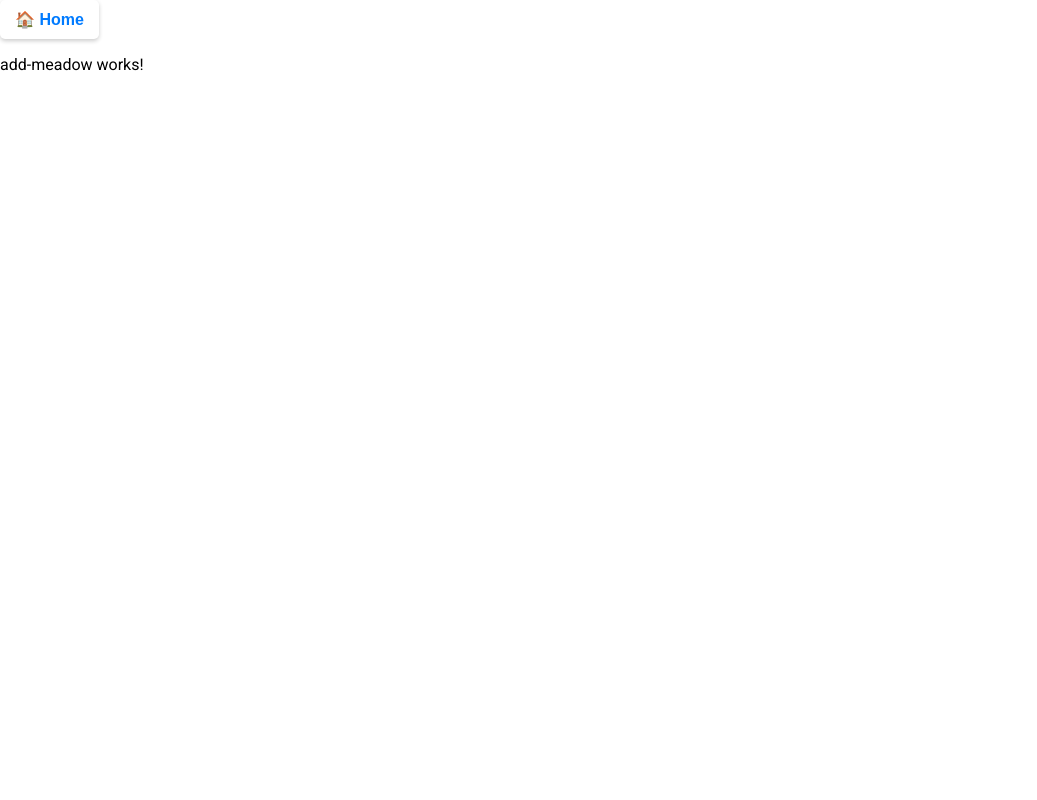
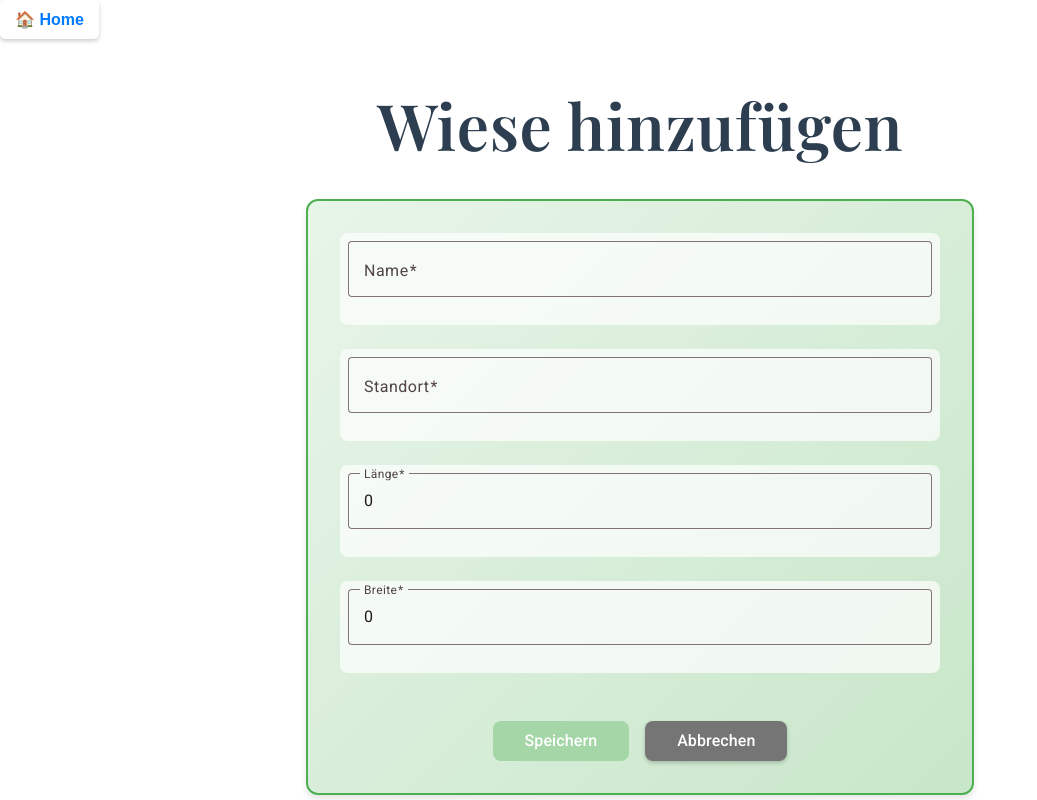
Before and after one commit to Johnhi19/TreeSpotter_Frontend, an Angular app in the folder tree-spotter-frontend/: page /add-meadow in a window 1280 px wide. Shown: the whole page, without its empty margins (0-1037 px from the left). Built offline with nearby package versions, Linux system fonts and the light colour scheme.

Commit message:
Add-Meadow-Component: Add functionality to add a new meadow

```diff
--- a/tree-spotter-frontend/src/app/meadow-info/add-meadow/add-meadow.component.html
+++ b/tree-spotter-frontend/src/app/meadow-info/add-meadow/add-meadow.component.html
@@ -1 +1,62 @@
-<p>add-meadow works!</p>
+<h1>Wiese hinzufügen</h1>
+<div class="form-container">
+
+  <form #form="ngForm" (ngSubmit)="onSubmit()" novalidate>
+
+    <mat-form-field appearance="outline">
+      <mat-label>Name</mat-label>
+      <input
+        matInput
+        [(ngModel)]="meadow.name"
+        name="name"
+        required>
+    </mat-form-field>
+
+    <mat-form-field appearance="outline">
+      <mat-label>Standort</mat-label>
+      <input
+        matInput
+        [(ngModel)]="meadow.location"
+        name="location"
+        required>
+    </mat-form-field>
+
+    <mat-form-field appearance="outline">
+      <mat-label>Länge</mat-label>
+      <input
+        matInput
+        type="number"
+        [(ngModel)]="meadow.size[0]"
+        name="sizeLength"
+        required>
+    </mat-form-field>
+
+    <mat-form-field appearance="outline">
+      <mat-label>Breite</mat-label>
+      <input
+        matInput
+        type="number"
+        [(ngModel)]="meadow.size[1]"
+        name="sizeWidth"
+        required>
+    </mat-form-field>
+
+    <div class="button-group">
+      <button
+        mat-raised-button
+        color="primary"
+        type="submit"
+        [disabled]="form.invalid">
+        Speichern
+      </button>
+
+      <button
+        mat-raised-button
+        type="button"
+        (click)="onCancel()">
+        Abbrechen
+      </button>
+    </div>
+
+  </form>
+</div>
--- a/tree-spotter-frontend/src/app/meadow-info/add-meadow/add-meadow.component.ts
+++ b/tree-spotter-frontend/src/app/meadow-info/add-meadow/add-meadow.component.ts
@@ -1,11 +1,53 @@
 import { Component } from '@angular/core';
+import { Router, ActivatedRoute } from '@angular/router';
+import { ApiService } from '../../api.service';
+import { CommonModule } from '@angular/common';
+import { FormsModule } from '@angular/forms';
+import { MatButtonModule } from '@angular/material/button';
+import { MatFormFieldModule } from '@angular/material/form-field';
+import { MatInputModule } from '@angular/material/input';
+import { Meadow } from '../../models/meadow';
 
 @Component({
   selector: 'app-add-meadow',
-  imports: [],
+  imports: [MatButtonModule, MatFormFieldModule, MatInputModule, FormsModule],
   templateUrl: './add-meadow.component.html',
   styleUrl: './add-meadow.component.scss'
 })
 export class AddMeadowComponent {
+  meadow = {
+    name: '',
+    location: '',
+    size: [0, 0],
+  };
 
+  constructor(
+    private apiService: ApiService,
+    private router: Router,
+    private route: ActivatedRoute
+  ) {}
+
+  onSubmit() {
+    const newMeadow: Meadow = {
+      id: 0,
+      name: this.meadow.name,
+      treeIds: [],
+      size: [Number(this.meadow.size[0]), Number(this.meadow.size[1])],
+      location: this.meadow.location,
+    };
+
+    this.apiService.insertMeadow(newMeadow).subscribe({
+      next: (response: any) => {
+        console.log('Meadow added successfully', response);
+        this.router.navigate(['/meadow', response.id]);
+      },
+      error: (error: any) => {
+        console.error('Error adding meadow', error);
+      }
+    });
+  }
+
+  onCancel() {
+    this.router.navigate(['/']);
+  }
 }
```
